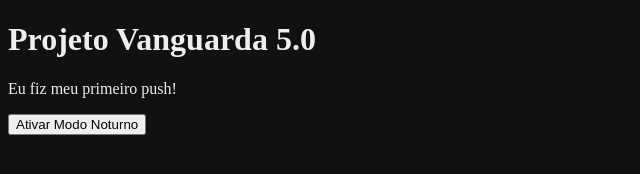
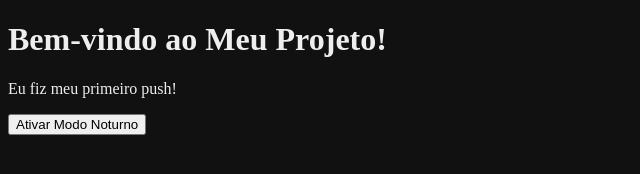
Before and after one commit to IVitorI/meu-primeiro-repo, a plain HTML site: page index.html in a window 1280 px wide. Shown: the whole page, without its empty margins (0-640 px from the left). Drawn offline with Linux system fonts and the light colour scheme.

```diff
--- a/index.html
+++ b/index.html
@@ -9,7 +9,7 @@
 </head>
 
 <body>
-    <h1>Projeto Vanguarda 5.0</h1>
+    <h1>Bem-vindo ao Meu Projeto!</h1>
     <p>Eu fiz meu primeiro push!</p>
     <button>Ativar Modo Noturno</button>
 </body>
```
